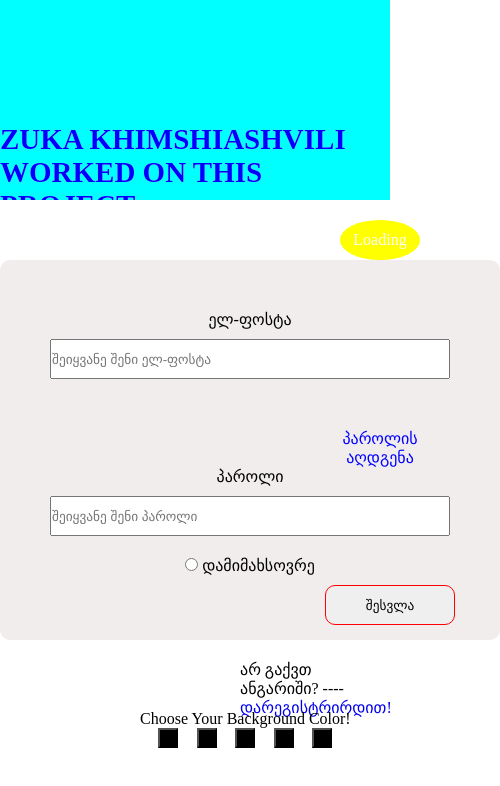
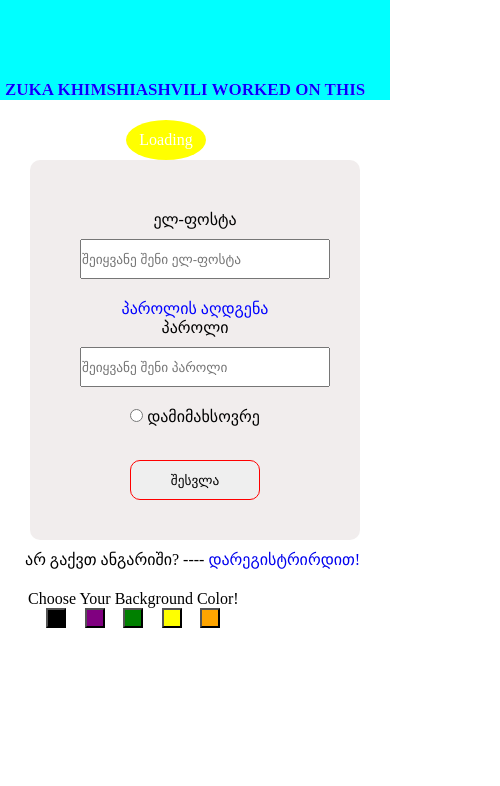
Before and after one commit to khimsha04/LoginForm, a plain HTML site: page index.html in a window 390 px wide. Shown: the whole page, 500 px wide, since content can reach past the window. Drawn offline with Linux system fonts and the light colour scheme.

Commit message:
complete responsive

```diff
--- a/css/style.css
+++ b/css/style.css
@@ -240,11 +240,52 @@ h1 {
   height: 20px;
   background-color: black;
 }
+.purple {
+  width: 20px;
+  height: 20px;
+  background-color: purple;
+}
+.green {
+  width: 20px;
+  height: 20px;
+  background-color: green;
+}
+.orange {
+  width: 20px;
+  height: 20px;
+  background-color: orange;
+}
+.bodyorange {
+  background-color: orange;
+  color: black;
+}
+.yellow {
+  width: 20px;
+  height: 20px;
+  background-color: yellow;
+}
+.bodyyellow {
+  background-color: yellow;
+  color: black;
+}
 .bodyblack {
   background-color: black;
   color: white;
 }
+.bodygreen {
+  background-color: green;
+  color: white;
+}
+.bodypurple {
+  background-color: purple;
+  color: white;
+}
 @media (max-width: 1024px) {
+  * {
+    margin: 0;
+    padding: 0;
+    box-sizing: border-box;
+  }
   body {
     width: 100%;
     max-width: 900px;
@@ -262,10 +303,12 @@ h1 {
     left: 240px;
   }
   .error-mail {
+    position: absolute;
     top: 310px;
     left: 182px;
   }
   .error-password {
+    position: absolute;
     top: 452px;
     left: 158px;
   }
@@ -285,3 +328,82 @@ h1 {
     align-items: center;
   }
 }
+@media (max-width: 896px) {
+  * {
+    margin: 0;
+    padding: 0;
+    box-sizing: border-box;
+  }
+  body {
+    width: 100%;
+    max-width: 860px;
+  }
+  header {
+    height: 100px;
+  }
+  h1 {
+    margin-top: 100px;
+    font-size: 17px;
+    margin-left: 5px;
+  }
+  .section {
+    width: 400px;
+  }
+  #password,
+  #email {
+    width: 300px;
+  }
+  .updatepassword {
+    margin-top: 0;
+    margin-left: 0;
+  }
+  .dontwork {
+    top: 300px;
+    left: 120px;
+  }
+  .error-mail {
+    position: absolute;
+    top: 210px;
+    left: 22px;
+  }
+  .error-password {
+    position: absolute;
+    top: 320px;
+    left: 10px;
+  }
+  .enterbutton {
+    left: 147px;
+    top: 440px;
+  }
+  .headerlast {
+    top: 550px;
+    left: 25px;
+  }
+  .color {
+    display: block;
+    position: absolute;
+    top: 590px;
+    left: 28px;
+  }
+  .div {
+    margin-left: 106px;
+  }
+}
+@media (max-width: 667px) {
+  * {
+    margin: 0;
+    padding: 0;
+    box-sizing: border-box;
+  }
+  .section {
+    width: 330px;
+  }
+  #password,
+  #email {
+    width: 250px;
+  }
+  .enterbutton {
+    left: 130px;
+    top: 440px;
+  }
+}
--- a/index.html
+++ b/index.html
@@ -71,10 +71,10 @@
       <span>Choose Your Background Color!</span>
       <div class="colors">
         <button class="black"></button>
-        <button class="black"></button>
-        <button class="black"></button>
-        <button class="black"></button>
-        <button class="black"></button>
+        <button class="purple"></button>
+        <button class="green"></button>
+        <button class="yellow"></button>
+        <button class="orange"></button>
       </div>
     </div>
     <script src="js/main.js"></script>
--- a/js/main.js
+++ b/js/main.js
@@ -7,8 +7,23 @@ const errorPassword = document.querySelector(".error-password");
 const updatePassword = document.querySelector(".updatepassword");
 const dontwork = document.querySelector(".dontwork");
 const blackButton = document.querySelector(".black");
+const purpleButton = document.querySelector(".purple");
+const greenButton = document.querySelector(".green");
+const orangeButton = document.querySelector(".orange");
+const yellowButton = document.querySelector(".yellow");
 const body = document.querySelector(".body");
-
+orangeButton.addEventListener("click", function () {
+  body.classList.add("bodyorange");
+});
+yellowButton.addEventListener("click", function () {
+  body.classList.add("bodyyellow");
+});
+greenButton.addEventListener("click", function () {
+  body.classList.add("bodygreen");
+});
+purpleButton.addEventListener("click", function () {
+  body.classList.add("bodypurple");
+});
 blackButton.addEventListener("click", function () {
   body.classList.add("bodyblack");
 });
```
